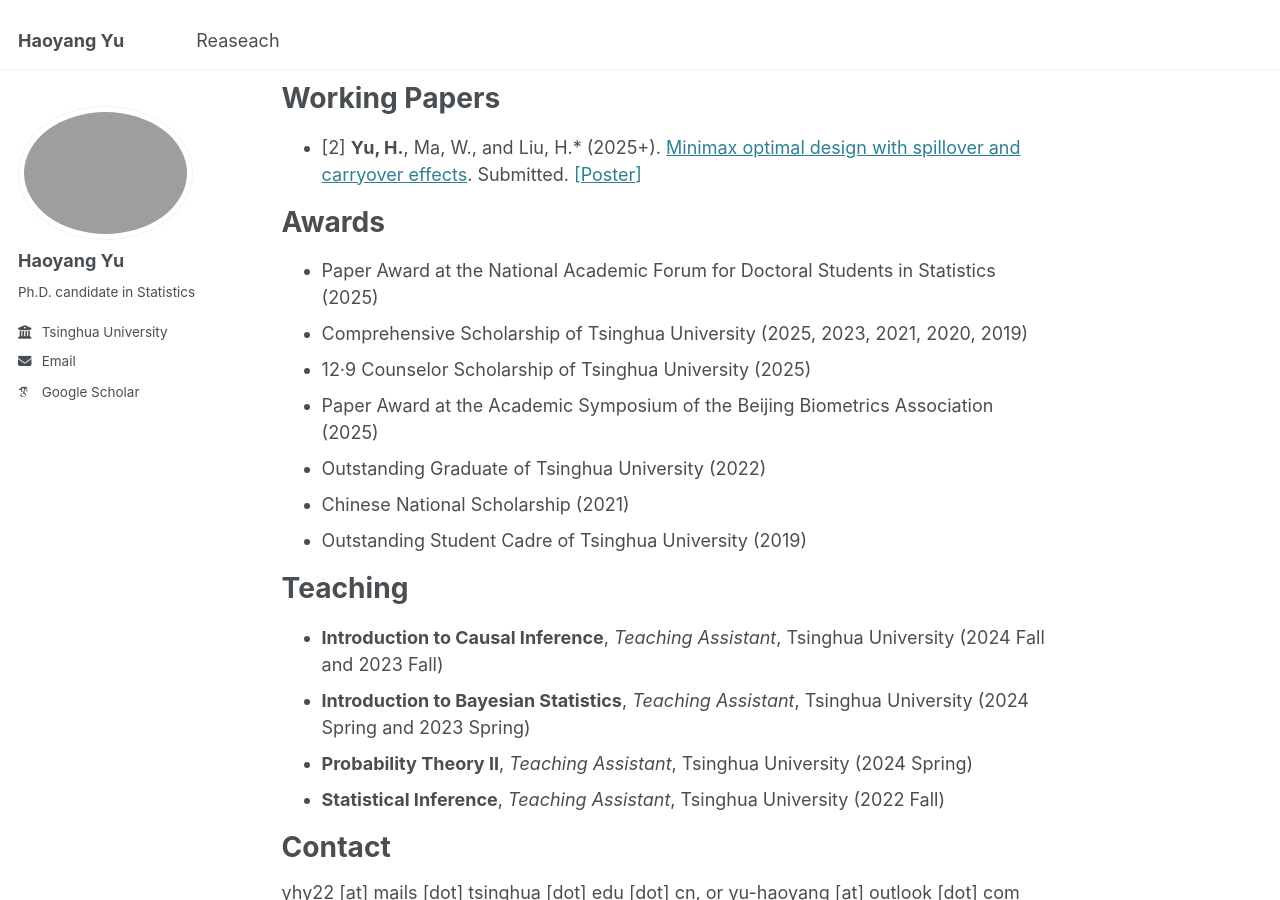
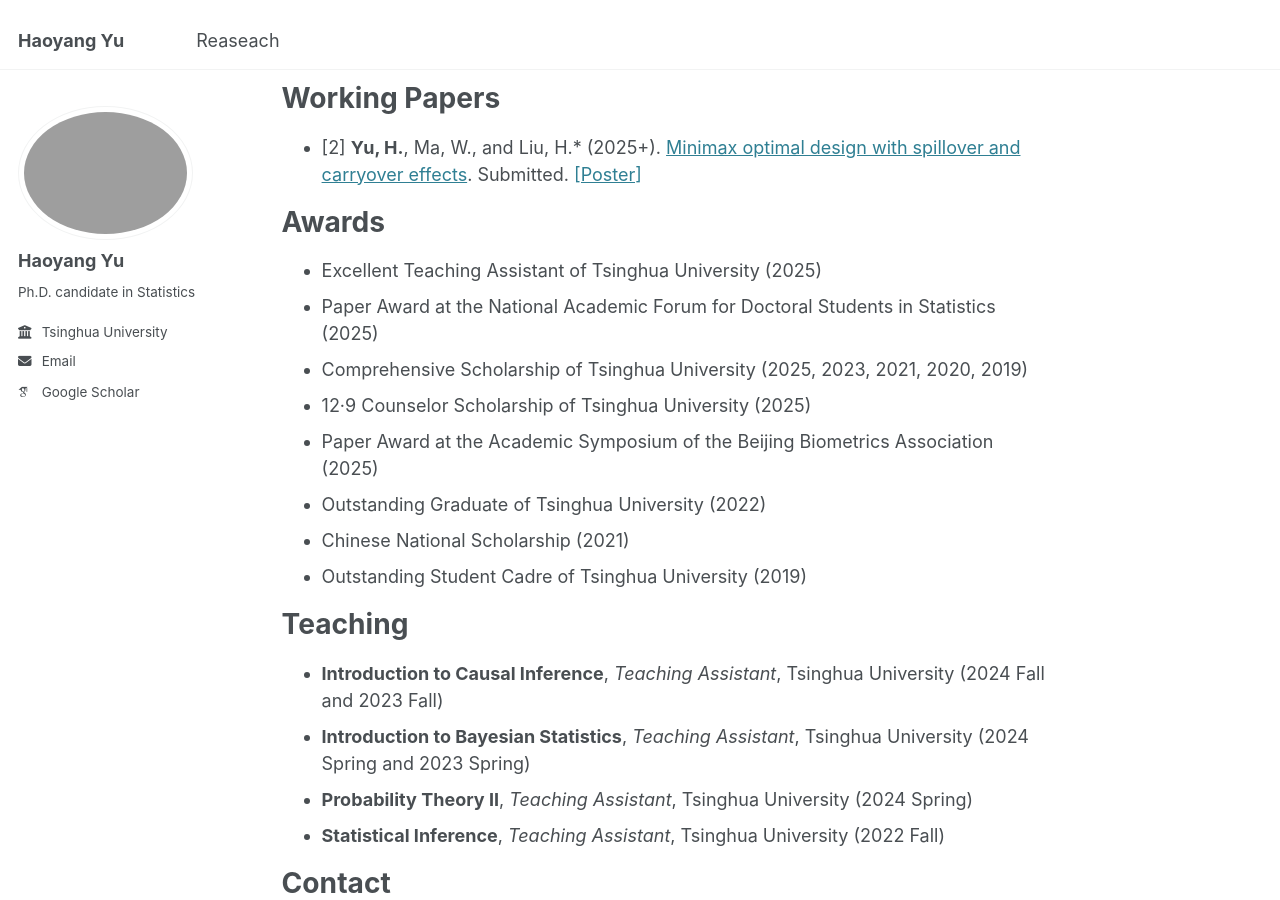
Before and after one commit to yu-hao-yang/yu-hao-yang.github.io, a Jekyll site: the page built from _pages/about.md, in a window 1280 px wide and 900 px high, scrolled down 465 px. Built offline with Jekyll 4.4.1, drawn with Linux system fonts in a browser that asks for light colours; some web fonts are replaced.

Commit message:
Update about.md

```diff
--- a/_pages/about.md
+++ b/_pages/about.md
@@ -26,6 +26,7 @@ Working Papers
 
 Awards
 ======
+* Excellent Teaching Assistant of Tsinghua University (2025)
 * Paper Award at the National Academic Forum for Doctoral Students in Statistics (2025)
 * Comprehensive Scholarship of Tsinghua University (2025, 2023, 2021, 2020, 2019)
 * 12·9 Counselor Scholarship of Tsinghua University (2025)
```
